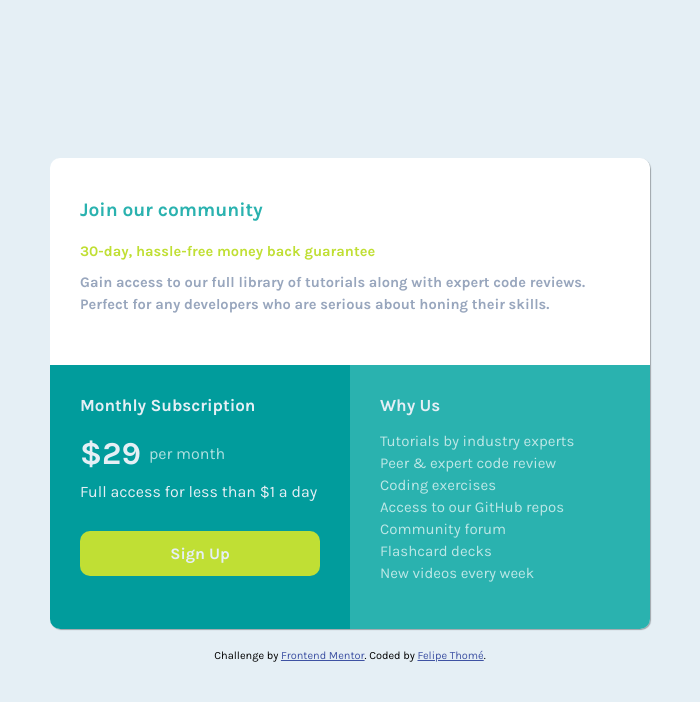
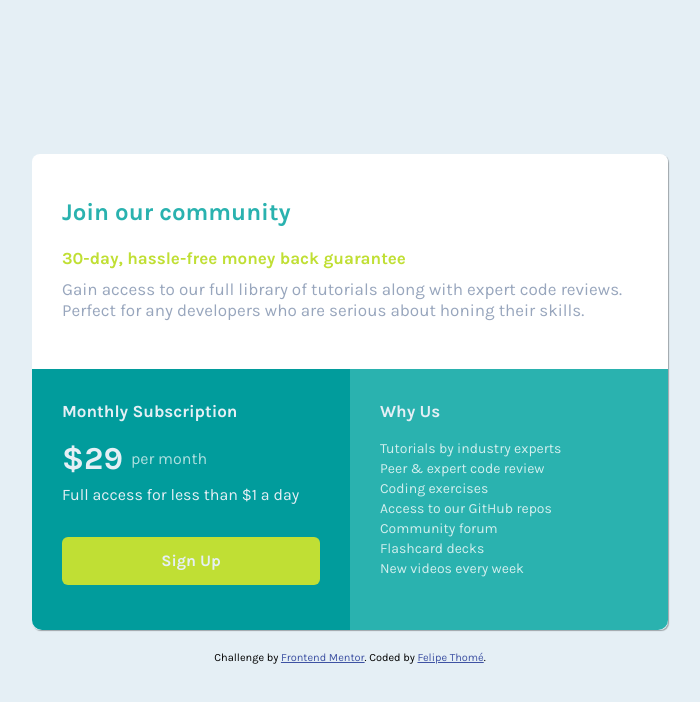
Before and after one commit to felipetn1989/single-price-grid-component-master, a plain HTML site: page index.html in a window 1280 px wide. Shown: the whole page, without its empty margins (290-990 px from the left). Drawn offline with Linux system fonts and the light colour scheme.

Commit message:
code update

```diff
--- a/index.html
+++ b/index.html
@@ -1,36 +1,41 @@
 <!DOCTYPE html>
 <html lang="en">
   <head>
-  <meta charset="UTF-8">
-  <meta name="viewport" content="width=device-width, initial-scale=1.0"> <!-- displays site properly based on user's device -->
+    <meta charset="UTF-8" />
+    <meta name="viewport" content="width=device-width, initial-scale=1.0" />
+    <!-- displays site properly based on user's device -->
 
-  <link rel="icon" type="image/png" sizes="32x32" href="./images/favicon-32x32.png">
+    <link
+      rel="icon"
+      type="image/png"
+      sizes="32x32"
+      href="./images/favicon-32x32.png"
+    />
 
     <title>Frontend Mentor | Single Price Grid Component</title>
 
-  <link rel="stylesheet" href="styles/style.css">
-
+    <link rel="stylesheet" href="styles/style.css" />
   </head>
   <body>
     <main class="card">
       <div class="join">
-
         <h1>Join our community</h1>
 
         <p class="condition">30-day, hassle-free money back guarantee</p>
 
-      <p>
-        Gain access to our full library of tutorials along with expert code reviews.
-        Perfect for any developers who are serious about honing their skills.
+        <p class="description">
+          Gain access to our full library of tutorials along with expert code
+          reviews. Perfect for any developers who are serious about honing their
+          skills.
         </p>
-
       </div>
 
       <div class="bloc2">
         <div class="sub">
           <h2>Monthly Subscription</h2>
           <div class="value">
-          <span class="price">&dollar;29 </span> <span class="month">per month</span>
+            <span class="price">&dollar;29 </span>
+            <span class="month">per month</span>
           </div>
 
           <p>Full access for less than &dollar;1 a day</p>
@@ -38,8 +43,8 @@
           <div class="sign">
             <a href="#">Sign Up</a>
           </div>
+        </div>
 
-      </div>
         <div class="why">
           <h2>Why Us</h2>
           <ul>
@@ -53,13 +58,17 @@
           </ul>
         </div>
       </div>
-
     </main>
 
     <footer>
       <p class="attribution">
-      Challenge by <a href="https://www.frontendmentor.io?ref=challenge" target="_blank">Frontend Mentor</a>.
-      Coded by <a href="https://github.com/felipetn1989" target="_blank">Felipe Thomé</a>.
+        Challenge by
+        <a href="https://www.frontendmentor.io?ref=challenge" target="_blank"
+          >Frontend Mentor</a
+        >. Coded by
+        <a href="https://github.com/felipetn1989" target="_blank"
+          >Felipe Thomé</a
+        >.
       </p>
     </footer>
   </body>
--- a/styles/style.css
+++ b/styles/style.css
@@ -1,9 +1,82 @@
 @charset "UTF-8";
 
-@import url('https://fonts.googleapis.com/css2?family=Karla:wght@400;700&display=swap');
+@import url("https://fonts.googleapis.com/css2?family=Karla:wght@400;700&display=swap");
+
+/* Josh Comeau's CSS Reset */
+
+/*
+  1. Use a more-intuitive box-sizing model.
+*/
+*,
+*::before,
+*::after {
+  box-sizing: border-box;
+}
+/*
+  2. Remove default margin
+*/
+* {
+  margin: 0;
+}
+/*
+  3. Allow percentage-based heights in the application
+*/
+html,
+body {
+  height: 100%;
+}
+/*
+  Typographic tweaks!
+  4. Add accessible line-height
+  5. Improve text rendering
+*/
+body {
+  line-height: 1.5;
+  -webkit-font-smoothing: antialiased;
+}
+/*
+  6. Improve media defaults
+*/
+img,
+picture,
+video,
+canvas,
+svg {
+  display: block;
+  max-width: 100%;
+}
+/*
+  7. Remove built-in form typography styles
+*/
+input,
+button,
+textarea,
+select {
+  font: inherit;
+}
+/*
+  8. Avoid text overflows
+*/
+p,
+h1,
+h2,
+h3,
+h4,
+h5,
+h6 {
+  overflow-wrap: break-word;
+}
+/*
+  9. Create a root stacking context
+*/
+#root,
+#__next {
+  isolation: isolate;
+}
+
+/* Colors */
 
 :root {
-
   /* ### Primary */
 
   --Cyan: hsl(179, 62%, 43%);
@@ -15,57 +88,40 @@
   --Grayish-Blue: hsl(218, 22%, 67%);
 }
 
-* {
-    margin: 0;
-    padding: 0;
-    box-sizing: border-box;
-}
-
-html,
-body {
-    height: 100vh;
-    width: 100vw;
-}
+/* General Settings */
 
 body {
   background-color: var(--Light-Gray);
   display: flex;
   flex-direction: column;
-    justify-content: flex-start;
+  justify-content: center;
   align-items: center;
   font-size: 1rem;
-    font-family: 'Karla', sans-serif;
+  font-family: "Karla", sans-serif;
 }
 
 .card {
-    width: 300px;
+  width: 19.5rem;
   margin: 1.25rem 0;
-    transition: all .5s;
-    border-radius: 10px;
+  transition: all 0.5s;
   box-shadow: 1px 1px 1px rgba(0, 0, 0, 0.329);
-}
-
-.card .join {
-    border-radius: 10px 10px 0 0;
-}
-
-.card .why {
-    border-radius: 0 0 10px 10px;
+  border-radius: 0.5rem;
 }
 
 .card .join,
 .card .sub,
 .card .why {
-    padding: 1.25rem 1.25rem 0.625rem 1.25rem;
+  padding: 1.25rem 1.4375rem 0.625rem 1.5625rem;
 }
 
 .join {
   background-color: white;
   color: var(--Grayish-Blue);
+  border-radius: 0.5rem 0.5rem 0 0;
 }
 
 .join > * {
-    margin-bottom: 1.25rem;
+  margin-bottom: 1.125rem;
 }
 
 .join h1 {
@@ -76,9 +132,14 @@ body {
 
 p.condition {
   color: var(--Bright-Yellow);
-    font-size: 1rem;
+  font-size: 0.9375rem;
   font-weight: bold;
-    line-height: 2rem;
+  line-height: normal;
+}
+
+.description {
+  font-size: 0.875rem;
+  line-height: 1.6875rem;
 }
 
 .sub {
@@ -91,7 +152,7 @@ p.condition {
 
 .sub h2 {
   font-size: 1.0625rem;
-    margin-bottom: 20px;
+  margin-bottom: 0.6875rem;
 }
 
 .sub p {
@@ -101,7 +162,6 @@ p.condition {
 .value {
   display: flex;
   align-items: center;
-    margin-bottom: 0.625rem;
 }
 
 span.price {
@@ -117,14 +177,14 @@ span.month {
 
 .sign {
   background-color: var(--Bright-Yellow);
-    height: 45px;
+  height: 3rem;
   display: flex;
   flex-direction: column;
   justify-content: center;
   align-items: center;
   margin-bottom: 0.9375rem;
   margin-top: 1.875rem;
-    border-radius: 10px;
+  border-radius: 0.375rem;
 }
 
 .sign > a {
@@ -136,6 +196,7 @@ span.month {
 .why {
   background-color: var(--Cyan);
   color: var(--Light-Gray);
+  border-radius: 0 0 0.5rem 0.5rem;
 }
 
 .why h2 {
@@ -145,14 +206,15 @@ span.month {
 
 ul {
   list-style-type: none;
-    font-size: .9375rem;
-    padding-bottom: .9375rem;
-    line-height: 1.375rem;
-    color: rgba(255, 255, 255, 0.685);
+  font-size: 0.875rem;
+  padding: unset;
+  padding-bottom: 0.9375rem;
+  line-height: 1.25rem;
+  color: rgba(255, 255, 255, 0.788);
 }
 
 .attribution {
-    font-size: 11px;
+  font-size: 0.6875rem;
   text-align: center;
 }
 
@@ -160,24 +222,27 @@ ul {
   color: hsl(228, 45%, 44%);
 }
 
-@media screen and (min-width:992px) {
+@media screen and (min-width: 60em) {
   body {
     justify-content: center;
   }
 
   .card {
-        width: 600px;
+    width: 39.75rem;
     box-shadow: 1px 1px 1px rgba(0, 0, 0, 0.308);
   }
 
+  .join h1 {
+font-size: 1.5rem;
+  }
+
   .join > .condition {
-        margin-bottom: .625em;
+    margin-bottom: 0.625rem;
   }
 
   .join > p {
-        font-size: .9125em;
-        font-weight: bold;
-        line-height: 1.5em;
+    font-size: 1.0625rem;
+    line-height: 1.3125rem;
   }
 
   .bloc2 {
@@ -202,5 +267,4 @@ ul {
   .card .why {
     padding: 1.875em;
   }
-
 }
```
Lines whose indentation alone changed are shown as unchanged.
